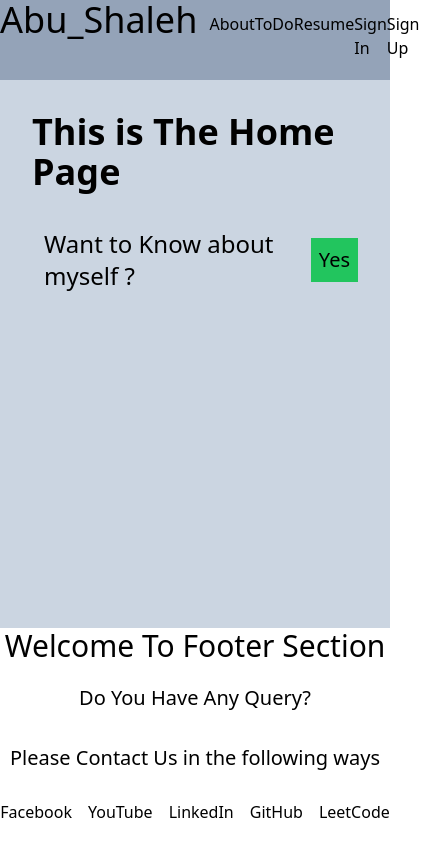
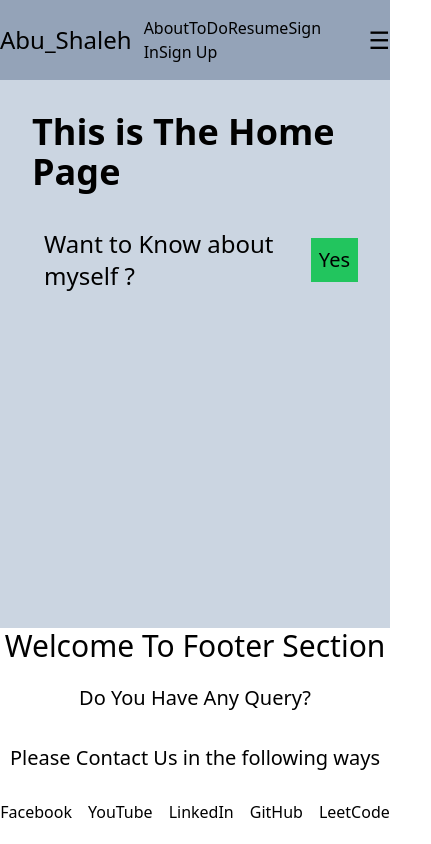
Before and after one commit to TohaShaleh/Frontend-Projects, a Next.js app in the folder my_personal_website/: page / in a window 390 px wide. Shown: the whole page, 431 px wide, since content can reach past the window. Built offline with nearby package versions, Linux system fonts and the light colour scheme.

Commit message:
added hamburger and dropdown menu for mobile screens

```diff
--- a/my_personal_website/Components/Header.js
+++ b/my_personal_website/Components/Header.js
@@ -1,25 +1,48 @@
-import React from 'react'
+"use client";
+
+import React, { useState } from 'react'
 import Link from 'next/link'
 
 const Header = () => {
+  const [isOpen, setIsOpen] = useState(false);
+
+  const toggleMenu = () => {
+    setIsOpen(!isOpen);
+  };
+
   return (
     <>
+      <div className='bg-slate-400 w-full h-[80px] flex justify-between items-center p-4'>
+        <Link className='text-2xl md:text-4xl' href="/">Abu_Shaleh</Link>
 
-    <div className='bg-slate-400 w-full h-[80px] flex justify-between p-4'>
-      <Link className='text-4xl' href="/">Abu_Shaleh</Link>
+        <div className='hidden md:flex gap-10 p-3'>
+          <Link className='hover:underline hover:font-bold' href="/">About</Link>
+          <Link className='hover:underline hover:font-bold' href="/ToDo">ToDo</Link>
+          <Link className='hover:underline hover:font-bold' href="/Resume">Resume</Link>
+          <Link className='hover:underline hover:font-bold' href="/Sign_in">Sign In</Link>
+          <Link className='hover:underline hover:font-bold' href="/Sign_up">Sign Up</Link>
+        </div>
 
-      <div className='flex gap-10 p-3'>
+        {/* Hamburger Menu Icon */}
+        <div className='md:hidden'>
+          <button className='text-2xl' onClick={toggleMenu}>
+            &#9776;
+          </button>
+        </div>
+      </div>
 
-        <Link className='hover:underline hover:font-bold ' href="/">About</Link>
-        <Link className='hover:underline hover:font-bold '  href="/ToDo">ToDo</Link>
-        <Link className='hover:underline hover:font-bold '  href="/Resume">Resume</Link>
-        <Link className='hover:underline hover:font-bold '  href="/Sign_in">Sign In</Link>
-        <Link className='hover:underline hover:font-bold '  href="/Sign_up">Sign Up</Link>
-
-      </div>
-    </div>
+      {/* Dropdown Menu for Mobile */}
+      {isOpen && (
+        <div className='md:hidden flex flex-col bg-slate-400 p-4'>
+          <Link className='hover:underline hover:font-bold p-2 text-xl' href="/" onClick={toggleMenu}>About</Link>
+          <Link className='hover:underline hover:font-bold p-2 text-xl' href="/ToDo" onClick={toggleMenu}>ToDo</Link>
+          <Link className='hover:underline hover:font-bold p-2 text-xl' href="/Resume" onClick={toggleMenu}>Resume</Link>
+          <Link className='hover:underline hover:font-bold p-2 text-xl' href="/Sign_in" onClick={toggleMenu}>Sign In</Link>
+          <Link className='hover:underline hover:font-bold p-2 text-xl' href="/Sign_up" onClick={toggleMenu}>Sign Up</Link>
+        </div>
+      )}
     </>
-  )
+  );
 }
 
-export default Header
+export default Header;
```
